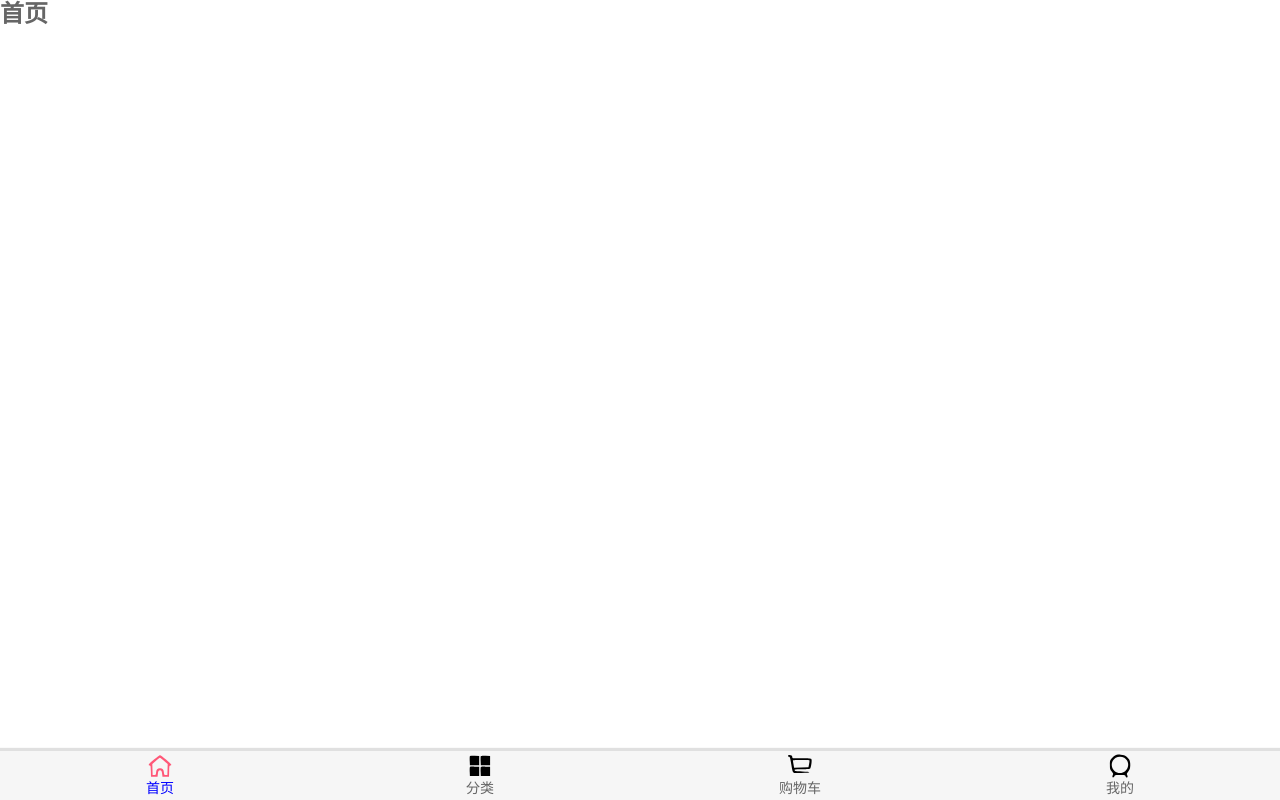
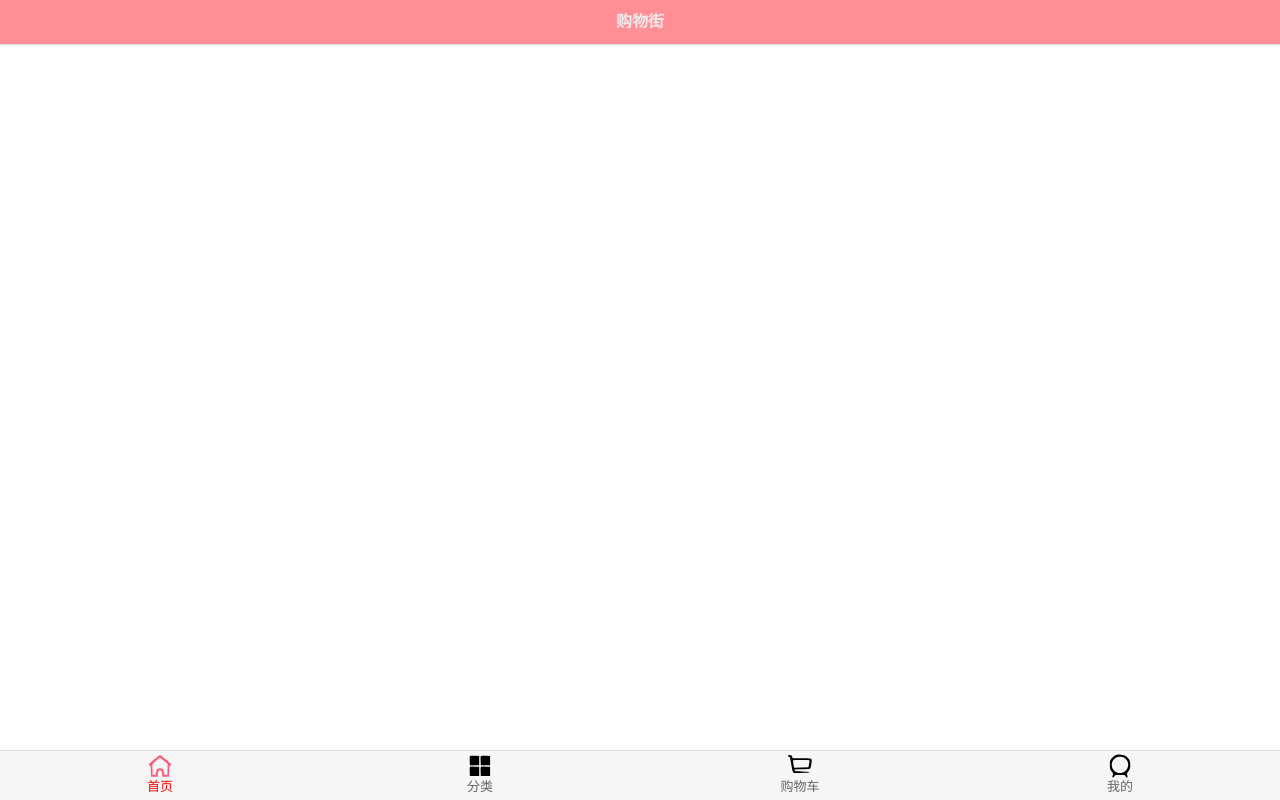
Before and after one commit to Garril/vuemall, a Vue app: page /home in a window 1280 px wide. Built offline with nearby package versions, Linux system fonts and the light colour scheme.

Commit message:
'NextGetNetData'

```diff
--- a/src/assets/css/base.css
+++ b/src/assets/css/base.css
@@ -4,7 +4,7 @@
 :root {
   --color-text: #666;
   --color-high-text: #ff5777;
-  --color-tint: #ff8198;
+  --color-tint: rgb(255, 142, 150);
   --color-background: #fff;
   --font-size: 14px;
   --line-height: 1.5;
--- a/src/components/common/TabBar/TabBar.vue
+++ b/src/components/common/TabBar/TabBar.vue
@@ -20,7 +20,7 @@ export default {
     right: 0;
     bottom: 0;
 
-    box-shadow: 0px -3px 1px rgba(100, 100, 100, .2);
+    box-shadow: 0px -1px 1px rgba(100, 100, 100, .2);
 
   }
 </style>
--- a/src/components/common/TabBar/TabBarItem.vue
+++ b/src/components/common/TabBar/TabBarItem.vue
@@ -11,12 +11,13 @@
 
     <div :style="activeStyle">
       <slot name="item-text"></slot>
-      </div>
+    </div>
 
   </div>
 </template>
 
 <script>
+
   export default {
     name:'TabBarItem',
     props: {
@@ -43,10 +44,11 @@
     methods: {
       itemClick() {
         if(this.$route.path.indexOf(this.path)===-1)
-        this.$router.replace(this.path)
+        this.$router.push(this.path)
       }
     }
   }
+
 </script>
 
 <style>
@@ -54,7 +56,8 @@
     flex: 1;
     text-align: center;
     height: 49px;  /* 一般为49px */
-    font-size: 14px;
+    font-size: 13px;
+    font-family: Helvetica;
   }
   #tab-bar .tab-bar-item img {
     width: 24px;
--- /dev/null
+++ b/src/components/common/navbar/NavBar.vue
@@ -0,0 +1,44 @@
+<template>
+  <div class="nav-bar">
+
+    <div class="nav-bar-left">
+      <slot name="nav-bar-left"></slot>
+      </div>
+
+    <div class="nav-bar-center">
+      <slot name="nav-bar-center"></slot>
+      </div>
+
+    <div class="nav-bar-right">
+      <slot name="nav-bar-right"></slot>
+      </div>
+
+  </div>
+</template>
+
+<script>
+export default {
+  name:'NavBar',
+  components:{
+
+  }
+}
+</script>
+
+<style>
+
+  .nav-bar {
+    display: flex;
+    height: 44px;
+    line-height: 44px;
+    box-shadow: 0 1px 1px rgba(100, 100, 100, .2);
+  }
+  .nav-bar-left,.nav-bar-right {
+    width: 60px;
+  }
+  .nav-bar-center {
+    flex: 1;
+    text-align: center;
+  }
+
+</style>
--- a/src/components/content/mainTabbar/MainTabBar.vue
+++ b/src/components/content/mainTabbar/MainTabBar.vue
@@ -1,7 +1,7 @@
 <template>
       <tab-bar>
 
-      <tab-bar-item path='/home' activeColor="blue">
+      <tab-bar-item path='/home' activeColor="red">
         <img src="~assets/img/tabbar/home.svg" slot="item-icon" alt="">
         <img src="~assets/img/tabbar/home_active.svg"  slot="item-icon-active" alt="">
         <div slot="item-text">首页</div>
--- a/src/views/home/Home.vue
+++ b/src/views/home/Home.vue
@@ -1,13 +1,27 @@
 <template>
-  <h2>首页</h2>
+  <div id="home">
+    <nav-bar class="home-nav-bar">
+      <div slot="nav-bar-center">购物街</div>
+    </nav-bar>
+  </div>
 </template>
 
 <script>
-export default {
-  name:'Home'
-}
+  import NavBar from 'components/common/navbar/NavBar.vue'
+
+  export default {
+    name:'Home',
+    components:{
+      NavBar,
+    }
+  }
 </script>
 
 <style>
-
+  .home-nav-bar {
+    background-color: var(--color-tint);
+    color: rgb(243, 232, 232);
+    font-weight: bolder;
+    font-family: Helvetica;
+  }
 </style>
```
Also changed, not shown: public/index.html (+8 -2 lines), 1 other file (tests, documents, lock files or other folders).
